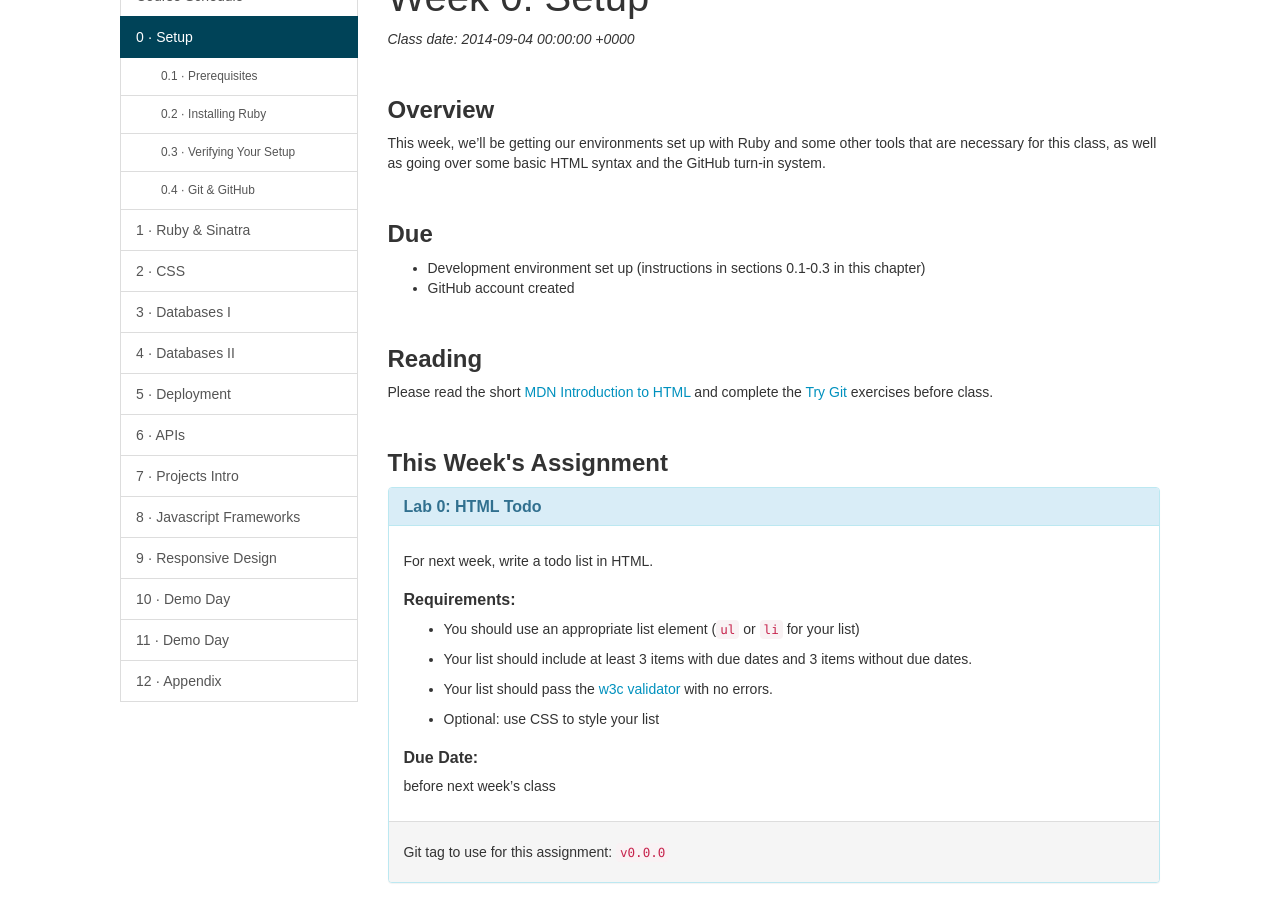
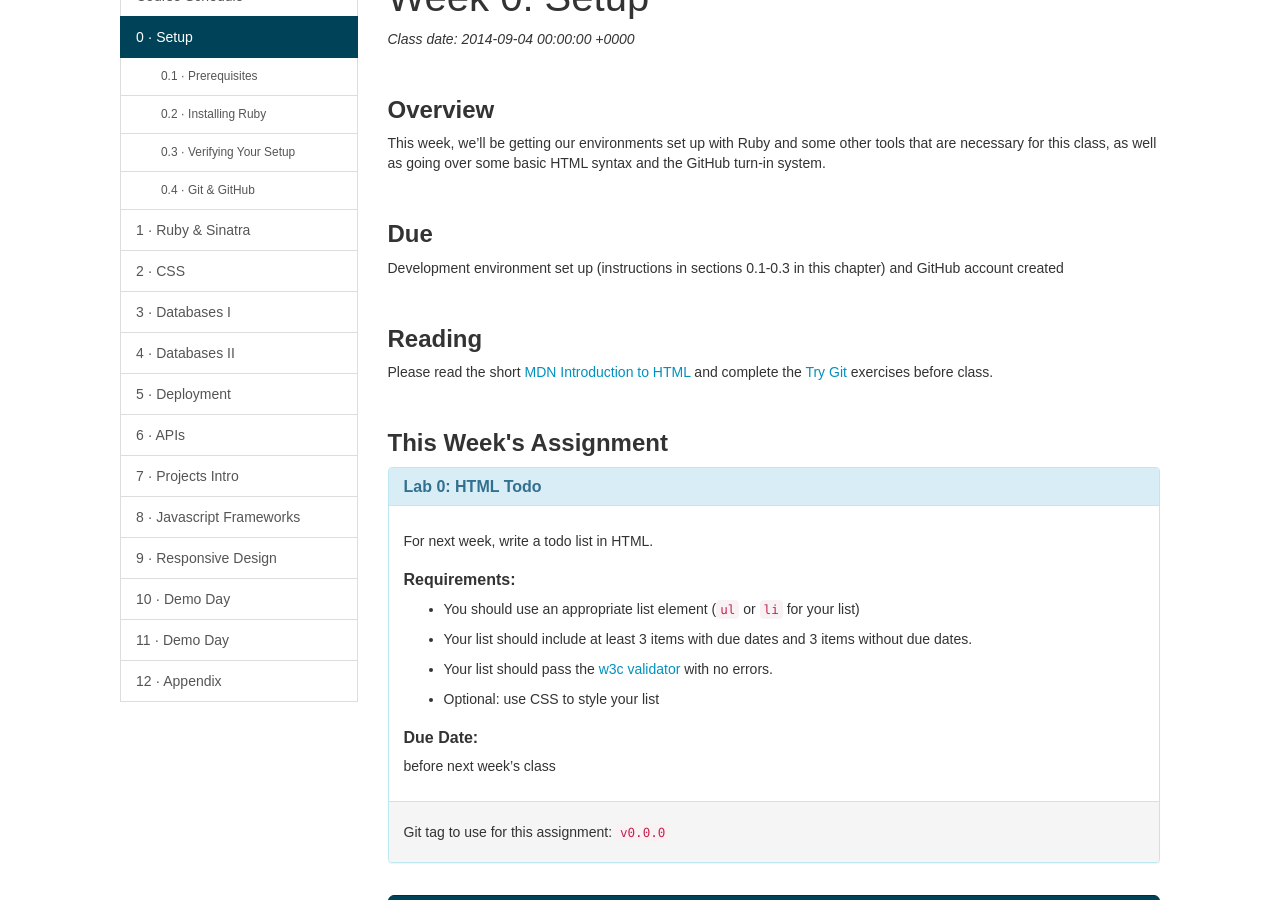
Before and after one commit to qrohlf/sensible-web-development, a Jekyll site: the page built from _chapters/0/0-setup.md, in a window 1280 px wide and 900 px high, scrolled down 407 px. Built offline with Jekyll 4.4.1, drawn with Linux system fonts in a browser that asks for light colours; Markdown is read by kramdown in place of the engine named in the settings.

Commit message:
formatting tweak

```diff
--- a/_chapters/0/0-setup.md
+++ b/_chapters/0/0-setup.md
@@ -14,9 +14,7 @@ reading:
     Please read the short <a href="https://developer.mozilla.org/en-US/docs/Web/Guide/HTML/Introduction">MDN Introduction to HTML</a> and complete the [Try Git](http://try.github.io) exercises before class.
 
 due:
-    |
-    - Development environment set up (instructions in sections 0.1-0.3 in this chapter)
-    - GitHub account created
+    Development environment set up (instructions in sections 0.1-0.3 in this chapter) and GitHub account created
 
 workshop:
     HTTP and HTML basics, and how to turn in assignments via GitHub.
```
